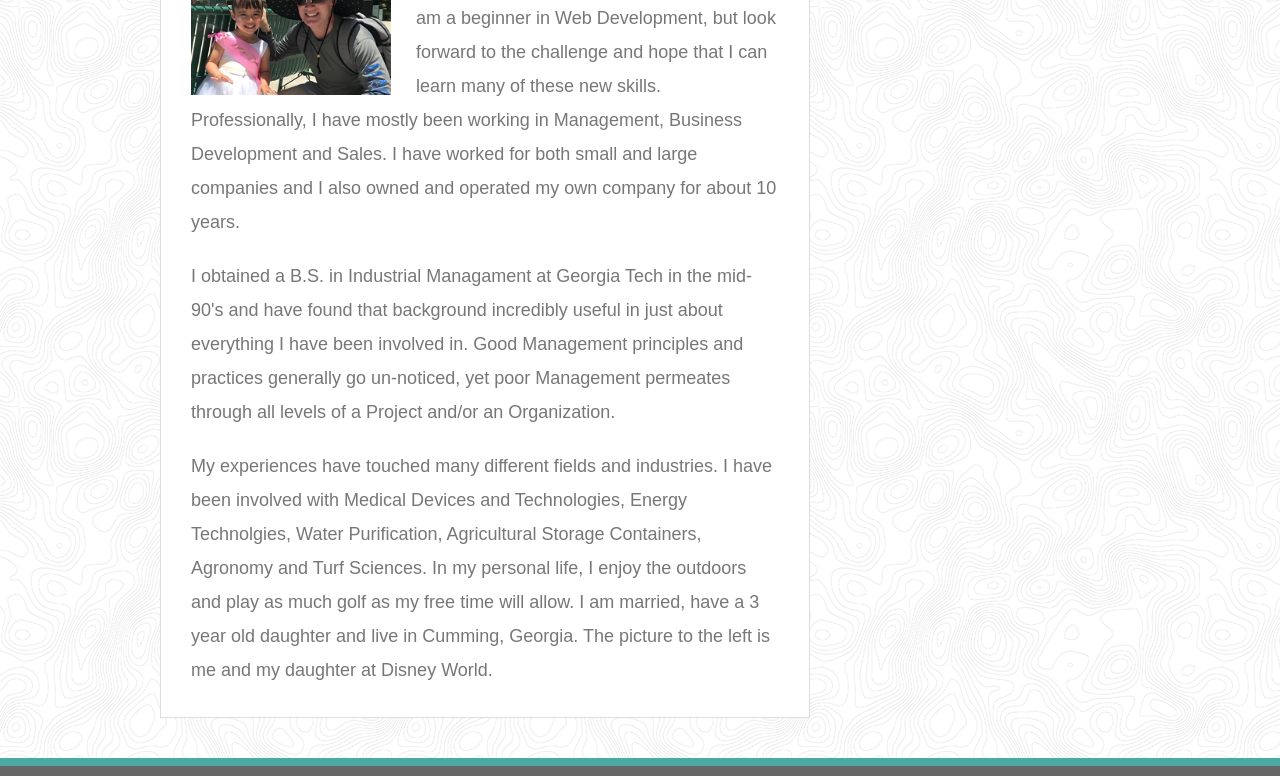
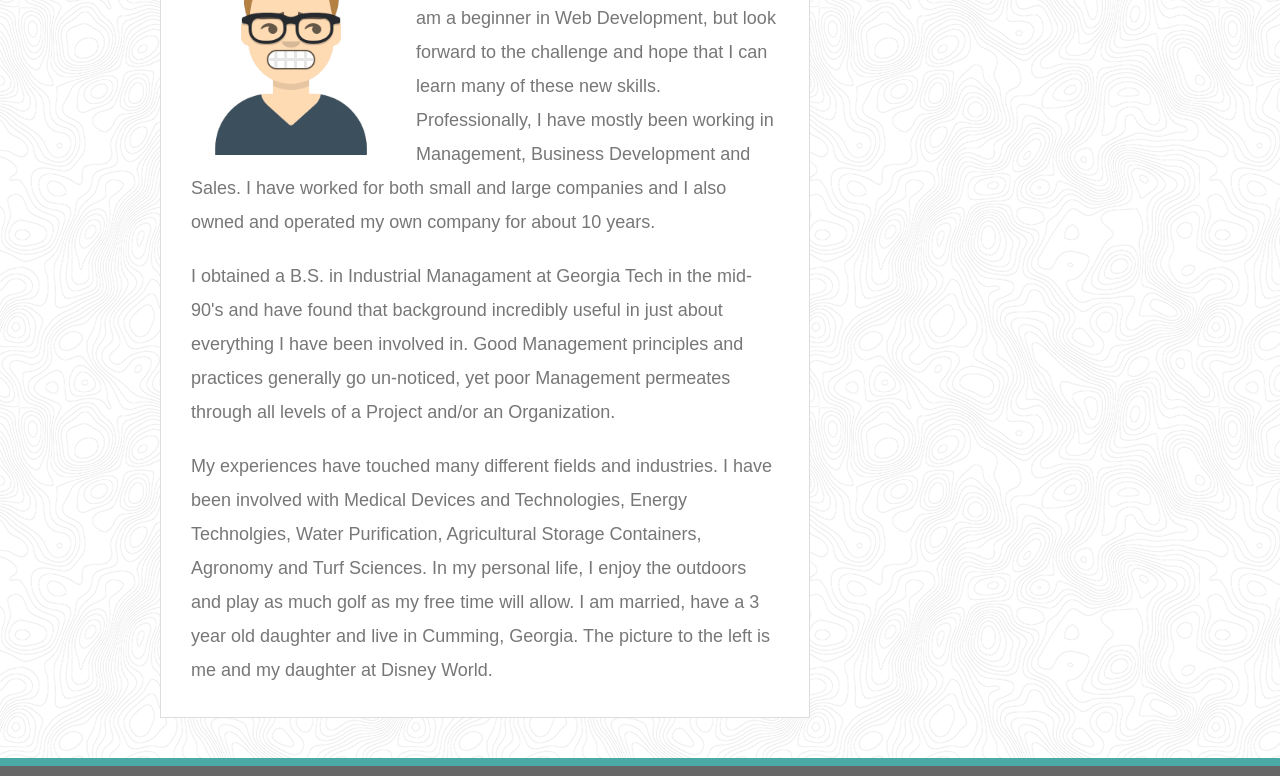
Before and after one commit to PCHIII/responsive-portfolio, a plain HTML site: page index.html in a window 1280 px wide. Shown: the part 320-1096 px from the top of the page. Drawn offline with Linux system fonts and the light colour scheme.

Commit message:
change picture

```diff
--- a/index.html
+++ b/index.html
@@ -27,7 +27,7 @@
     <section class="main-section">
         <h1>About Me</h1>
 
-        <img src="assets/images/me&maddie.png" class="auth-image" alt="Trey">
+        <img src="assets/images/avataaars.png" class="auth-image" alt="Trey">
 
         <p>My Name is Trey, I'm currently enrolled in the Georgia Tech Full-Stack Coding Bootcamp.  I am a beginner in Web Development, but look forward to the challenge and hope that I can learn many of these new skills.  Professionally, I have mostly been working in Management, Business Development and Sales. I have worked for both small and large companies and I also owned and operated my own company for about 10 years.
 
```
Also changed, not shown: assets/images/avataaars.png (added), assets/images/bcs.jpg (deleted), assets/images/me&maddie.png (deleted).
